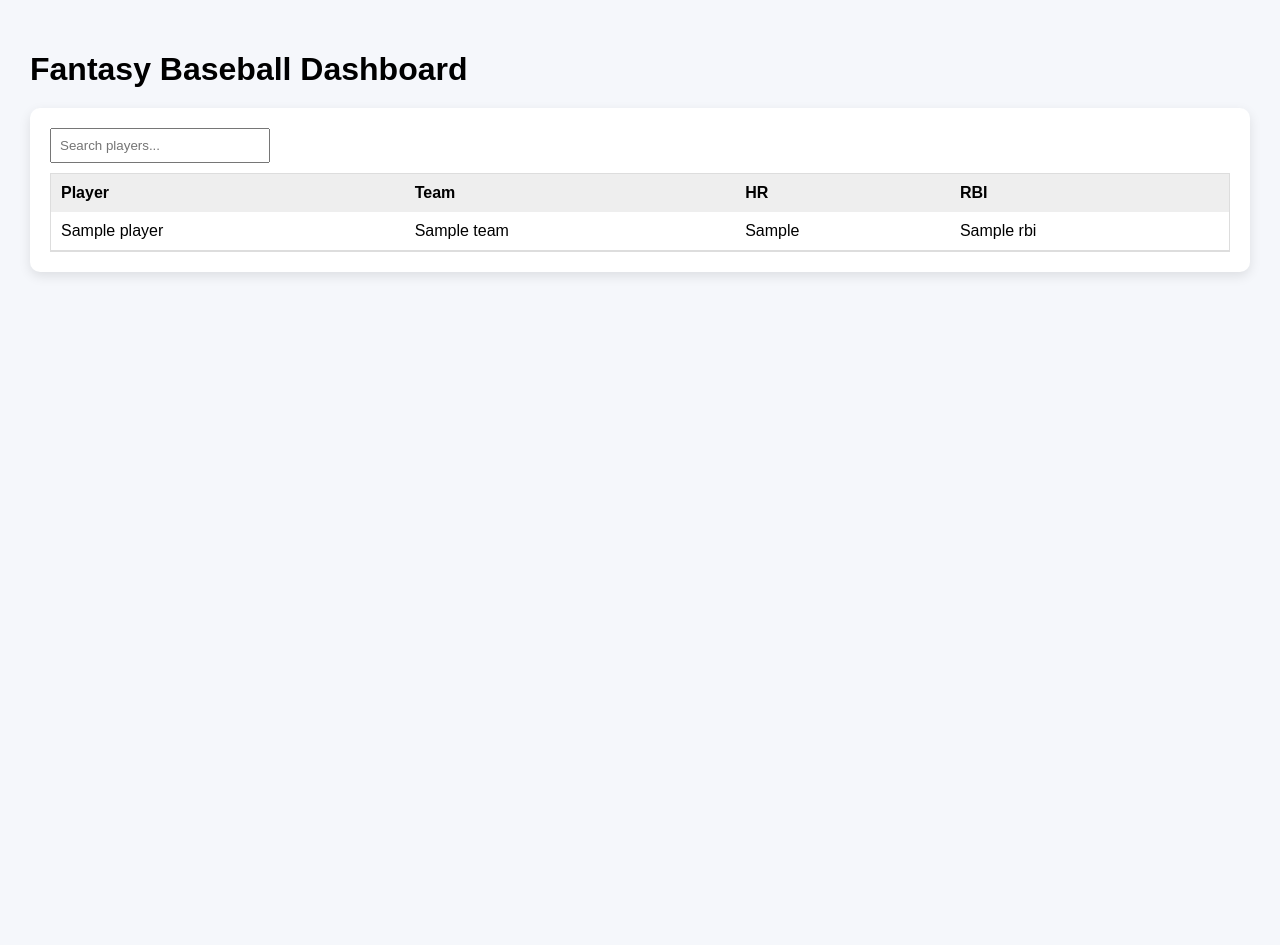
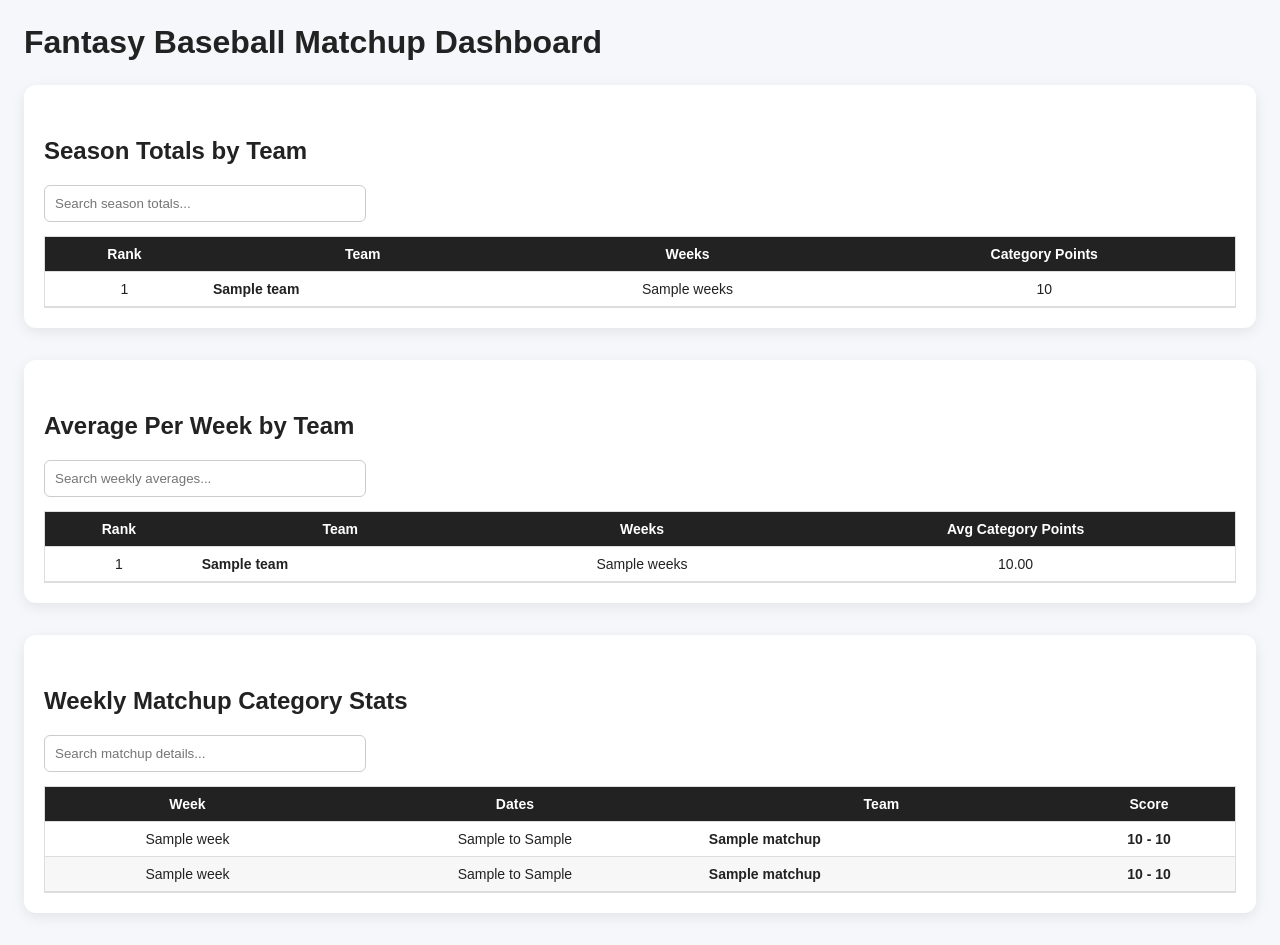
Before and after one commit to rdwood44Git/Fantasy_Baseball, a Flask app: template templates/dashboard.html in a window 1280 px wide. Before the commit the page ends 276 px from the top, so only its background shows below. Run offline with Flask 3, Linux system fonts and the light colour scheme; the template is opened without the code that fills it: most values are stand-ins (such as "Sample title", 1, 10 or a date in 2020).

Commit message:
Move dashboard to Flask template

```diff
--- a/app.py
+++ b/app.py
@@ -207,190 +207,16 @@ def build_totals(all_matchups):
     )
 
 def render_dashboard(all_matchups, totals):
-    html = """
-    <html>
-    <head>
-        <title>Fantasy Baseball Dashboard</title>
-        <style>
-            body {
-                font-family: Arial, sans-serif;
-                margin: 24px;
-                background: #f7f7f7;
-            }
-            h1, h2 {
-                color: #222;
-            }
-            table {
-                border-collapse: collapse;
-                width: 100%;
-                background: white;
-                margin-bottom: 32px;
-            }
-            th, td {
-                border: 1px solid #ddd;
-                padding: 8px;
-                text-align: center;
-                font-size: 14px;
-            }
-            th {
-                background: #222;
-                color: white;
-                position: sticky;
-                top: 0;
-            }
-            tr:nth-child(even) {
-                background: #f2f2f2;
-            }
-            .team {
-                font-weight: bold;
-                text-align: left;
-            }
-            .score {
-                font-weight: bold;
-            }
-        </style>
-    </head>
-    <body>
-    """
+    return render_template(
+        "dashboard.html",
+        all_matchups=all_matchups,
+        totals=totals,
+        SCORING_STATS=SCORING_STATS,
+        STAT_NAMES=STAT_NAMES
+    )
 
-    html += "<h1>Fantasy Baseball Matchup Dashboard</h1>"
 
-    # -----------------------------
-    # Season totals by category
-    # -----------------------------
-    html += "<h2>Season Totals by Team</h2>"
 
-    html += """
-    <table>
-        <tr>
-            <th>Rank</th>
-            <th>Team</th>
-            <th>Weeks</th>
-            <th>Category Points</th>
-    """
-
-    for stat_id in SCORING_STATS:
-        html += f"<th>Total {STAT_NAMES[stat_id]}</th>"
-
-    html += "</tr>"
-
-    for index, team in enumerate(totals, start=1):
-        html += f"""
-        <tr>
-            <td>{index}</td>
-            <td class="team">{escape(team["team"])}</td>
-            <td>{team["weeks"]}</td>
-            <td>{team["category_points"]}</td>
-        """
-
-        for stat_id in SCORING_STATS:
-            value = team["stats"][stat_id]
-
-            if stat_id in ["4", "26", "27"]:
-                # AVG / ERA / WHIP totals are not true weighted totals here,
-                # so show average instead of misleading sum.
-                display_value = f"{value / team['weeks']:.3f}"
-            else:
-                display_value = int(value)
-
-            html += f"<td>{display_value}</td>"
-
-        html += "</tr>"
-
-    html += "</table>"
-
-    # -----------------------------
-    # Per-week averages by category
-    # -----------------------------
-    html += "<h2>Average Per Week by Team</h2>"
-
-    html += """
-    <table>
-        <tr>
-            <th>Rank</th>
-            <th>Team</th>
-            <th>Weeks</th>
-            <th>Avg Category Points</th>
-    """
-
-    for stat_id in SCORING_STATS:
-        html += f"<th>Avg {STAT_NAMES[stat_id]}</th>"
-
-    html += "</tr>"
-
-    for index, team in enumerate(totals, start=1):
-        weeks = team["weeks"]
-
-        html += f"""
-        <tr>
-            <td>{index}</td>
-            <td class="team">{escape(team["team"])}</td>
-            <td>{weeks}</td>
-            <td>{team["category_points"] / weeks:.2f}</td>
-        """
-
-        for stat_id in SCORING_STATS:
-            value = team["stats"][stat_id] / weeks
-
-            if stat_id in ["4", "26", "27"]:
-                display_value = f"{value:.3f}"
-            else:
-                display_value = f"{value:.1f}"
-
-            html += f"<td>{display_value}</td>"
-
-        html += "</tr>"
-
-    html += "</table>"
-
-    # -----------------------------
-    # Weekly matchup detail table
-    # -----------------------------
-    html += "<h2>Weekly Matchup Category Stats</h2>"
-
-    html += """
-    <table>
-        <tr>
-            <th>Week</th>
-            <th>Dates</th>
-            <th>Team</th>
-            <th>Score</th>
-    """
-
-    for stat_id in SCORING_STATS:
-        html += f"<th>{STAT_NAMES[stat_id]}</th>"
-
-    html += "</tr>"
-
-    for matchup in all_matchups:
-        week = matchup["week"]
-        dates = f'{matchup["week_start"]} to {matchup["week_end"]}'
-        score = f'{matchup["team1_points"]} - {matchup["team2_points"]}'
-
-        for side in ["team1", "team2"]:
-            team_name = matchup[f"{side}_name"]
-            team_stats = matchup[f"{side}_stats"]
-
-            html += f"""
-            <tr>
-                <td>{week}</td>
-                <td>{dates}</td>
-                <td class="team">{escape(team_name)}</td>
-                <td class="score">{score}</td>
-            """
-
-            for stat_id in SCORING_STATS:
-                html += f"<td>{team_stats.get(stat_id, '')}</td>"
-
-            html += "</tr>"
-
-    html += """
-    </table>
-    </body>
-    </html>
-    """
-
-    return html
 app = Flask(__name__)
 
 @app.route("/demo")
--- a/templates/dashboard.html
+++ b/templates/dashboard.html
@@ -1,93 +1,132 @@
 <!DOCTYPE html>
 <html>
 <head>
-    <title>Fantasy Dashboard</title>
+    <title>Fantasy Baseball Dashboard</title>
+
     <style>
-        th, td {
-           text-align: left;
-        }
         body {
-            font-family: Arial;
+            font-family: Arial, sans-serif;
+            margin: 24px;
             background: #f5f7fb;
-            margin: 0;
-            padding: 30px;
+            color: #222;
         }
 
         h1 {
-            margin-bottom: 20px;
+            margin-bottom: 24px;
+        }
+
+        h2 {
+            margin-top: 32px;
         }
 
         .card {
             background: white;
             padding: 20px;
-            border-radius: 10px;
-            box-shadow: 0 4px 12px rgba(0,0,0,0.1);
+            border-radius: 12px;
+            box-shadow: 0 4px 14px rgba(0,0,0,0.08);
+            margin-bottom: 32px;
         }
 
-        input {
-            padding: 8px;
-            margin-bottom: 10px;
-            width: 200px;
+        .search-box {
+            padding: 10px;
+            width: 300px;
+            margin-bottom: 14px;
+            border: 1px solid #ccc;
+            border-radius: 6px;
         }
 
-        table {
-            width: 100%;
-            border-collapse: collapse;
-        }
-
-        th {
-            background: #eee;
-            cursor: pointer;
-            padding: 10px;
-        }
-
-        td {
-            padding: 10px;
-            border-bottom: 1px solid #ddd;
-        }
-
-        tr:hover {
-            background: #f9fafb;
-        }
         .table-container {
-         max-height: 400px;
+            max-height: 500px;
             overflow-y: auto;
             border: 1px solid #ddd;
         }
 
+        table {
+            border-collapse: collapse;
+            width: 100%;
+            background: white;
+        }
+
+        th, td {
+            border-bottom: 1px solid #ddd;
+            padding: 9px;
+            font-size: 14px;
+            text-align: center;
+            white-space: nowrap;
+        }
+
         th {
+            background: #222;
+            color: white;
             position: sticky;
             top: 0;
             z-index: 2;
-             background: #eee;
+            cursor: pointer;
+        }
+
+        tr:nth-child(even) {
+            background: #f7f7f7;
+        }
+
+        tr:hover {
+            background: #eef4ff;
+        }
+
+        .team {
+            font-weight: bold;
+            text-align: left;
+        }
+
+        .score {
+            font-weight: bold;
         }
     </style>
 </head>
 
 <body>
 
-<h1>Fantasy Baseball Dashboard</h1>
+<h1>Fantasy Baseball Matchup Dashboard</h1>
 
 <div class="card">
+    <h2>Season Totals by Team</h2>
 
-    <input type="text" id="search" placeholder="Search players..." onkeyup="filterTable()">
+    <input class="search-box" type="text" placeholder="Search season totals..."
+           onkeyup="filterTable(this, 'seasonTotalsTable')">
+
     <div class="table-container">
-      <table id="table">
+        <table id="seasonTotalsTable">
             <thead>
                 <tr>
-                <th onclick="sortTable(0)">Player</th>
-                <th onclick="sortTable(1)">Team</th>
-                <th onclick="sortTable(2)">HR</th>
-                <th onclick="sortTable(3)">RBI</th>
+                    <th onclick="sortTable('seasonTotalsTable', 0)">Rank</th>
+                    <th onclick="sortTable('seasonTotalsTable', 1)">Team</th>
+                    <th onclick="sortTable('seasonTotalsTable', 2)">Weeks</th>
+                    <th onclick="sortTable('seasonTotalsTable', 3)">Category Points</th>
+
+                    {% for stat_id in SCORING_STATS %}
+                        <th onclick="sortTable('seasonTotalsTable', {{ loop.index + 3 }})">
+                            Total {{ STAT_NAMES[stat_id] }}
+                        </th>
+                    {% endfor %}
                 </tr>
             </thead>
+
             <tbody>
-            {% for player in players %}
+                {% for team in totals %}
                 <tr>
-                <td>{{ player.name }}</td>
-                <td>{{ player.team }}</td>
-                <td>{{ player.hr }}</td>
-                <td>{{ player.rbi }}</td>
+                    <td>{{ loop.index }}</td>
+                    <td class="team">{{ team.team }}</td>
+                    <td>{{ team.weeks }}</td>
+                    <td>{{ team.category_points }}</td>
+
+                    {% for stat_id in SCORING_STATS %}
+                        {% set value = team.stats[stat_id] %}
+
+                        {% if stat_id in ["4", "26", "27"] %}
+                            <td>{{ "%.3f"|format(value / team.weeks) }}</td>
+                        {% else %}
+                            <td>{{ value|int }}</td>
+                        {% endif %}
+                    {% endfor %}
                 </tr>
                 {% endfor %}
             </tbody>
@@ -95,21 +134,126 @@
     </div>
 </div>
 
+
+<div class="card">
+    <h2>Average Per Week by Team</h2>
+
+    <input class="search-box" type="text" placeholder="Search weekly averages..."
+           onkeyup="filterTable(this, 'weeklyAverageTable')">
+
+    <div class="table-container">
+        <table id="weeklyAverageTable">
+            <thead>
+                <tr>
+                    <th onclick="sortTable('weeklyAverageTable', 0)">Rank</th>
+                    <th onclick="sortTable('weeklyAverageTable', 1)">Team</th>
+                    <th onclick="sortTable('weeklyAverageTable', 2)">Weeks</th>
+                    <th onclick="sortTable('weeklyAverageTable', 3)">Avg Category Points</th>
+
+                    {% for stat_id in SCORING_STATS %}
+                        <th onclick="sortTable('weeklyAverageTable', {{ loop.index + 3 }})">
+                            Avg {{ STAT_NAMES[stat_id] }}
+                        </th>
+                    {% endfor %}
+                </tr>
+            </thead>
+
+            <tbody>
+                {% for team in totals %}
+                <tr>
+                    <td>{{ loop.index }}</td>
+                    <td class="team">{{ team.team }}</td>
+                    <td>{{ team.weeks }}</td>
+                    <td>{{ "%.2f"|format(team.category_points / team.weeks) }}</td>
+
+                    {% for stat_id in SCORING_STATS %}
+                        {% set value = team.stats[stat_id] / team.weeks %}
+
+                        {% if stat_id in ["4", "26", "27"] %}
+                            <td>{{ "%.3f"|format(value) }}</td>
+                        {% else %}
+                            <td>{{ "%.1f"|format(value) }}</td>
+                        {% endif %}
+                    {% endfor %}
+                </tr>
+                {% endfor %}
+            </tbody>
+        </table>
+    </div>
+</div>
+
+
+<div class="card">
+    <h2>Weekly Matchup Category Stats</h2>
+
+    <input class="search-box" type="text" placeholder="Search matchup details..."
+           onkeyup="filterTable(this, 'matchupDetailTable')">
+
+    <div class="table-container">
+        <table id="matchupDetailTable">
+            <thead>
+                <tr>
+                    <th onclick="sortTable('matchupDetailTable', 0)">Week</th>
+                    <th onclick="sortTable('matchupDetailTable', 1)">Dates</th>
+                    <th onclick="sortTable('matchupDetailTable', 2)">Team</th>
+                    <th onclick="sortTable('matchupDetailTable', 3)">Score</th>
+
+                    {% for stat_id in SCORING_STATS %}
+                        <th onclick="sortTable('matchupDetailTable', {{ loop.index + 3 }})">
+                            {{ STAT_NAMES[stat_id] }}
+                        </th>
+                    {% endfor %}
+                </tr>
+            </thead>
+
+            <tbody>
+                {% for matchup in all_matchups %}
+                    {% set dates = matchup.week_start ~ " to " ~ matchup.week_end %}
+                    {% set score = matchup.team1_points ~ " - " ~ matchup.team2_points %}
+
+                    <tr>
+                        <td>{{ matchup.week }}</td>
+                        <td>{{ dates }}</td>
+                        <td class="team">{{ matchup.team1_name }}</td>
+                        <td class="score">{{ score }}</td>
+
+                        {% for stat_id in SCORING_STATS %}
+                            <td>{{ matchup.team1_stats.get(stat_id, "") }}</td>
+                        {% endfor %}
+                    </tr>
+
+                    <tr>
+                        <td>{{ matchup.week }}</td>
+                        <td>{{ dates }}</td>
+                        <td class="team">{{ matchup.team2_name }}</td>
+                        <td class="score">{{ score }}</td>
+
+                        {% for stat_id in SCORING_STATS %}
+                            <td>{{ matchup.team2_stats.get(stat_id, "") }}</td>
+                        {% endfor %}
+                    </tr>
+                {% endfor %}
+            </tbody>
+        </table>
+    </div>
+</div>
+
+
 <script>
-function filterTable() {
-    const input = document.getElementById("search").value.toLowerCase();
-    const rows = document.querySelectorAll("#table tbody tr");
+function filterTable(input, tableId) {
+    const search = input.value.toLowerCase();
+    const rows = document.querySelectorAll("#" + tableId + " tbody tr");
 
     rows.forEach(row => {
-        row.style.display = row.innerText.toLowerCase().includes(input) ? "" : "none";
+        row.style.display = row.innerText.toLowerCase().includes(search) ? "" : "none";
     });
 }
 
-function sortTable(col) {
-    alert("Sort clicked");
-    const table = document.getElementById("table");
+function sortTable(tableId, col) {
+    const table = document.getElementById(tableId);
     const tbody = table.querySelector("tbody");
     const rows = Array.from(tbody.querySelectorAll("tr"));
+
     const currentCol = table.getAttribute("data-sort-col");
     const currentDir = table.getAttribute("data-sort-dir");
     const asc = !(currentCol == col && currentDir === "asc");
@@ -126,8 +270,8 @@ function sortTable(col) {
         }
 
         return asc
-            ? x.localeCompare(y)
-            : y.localeCompare(x);
+            ? x.localeCompare(y, undefined, { numeric: true, sensitivity: "base" })
+            : y.localeCompare(x, undefined, { numeric: true, sensitivity: "base" });
     });
 
     rows.forEach(row => tbody.appendChild(row));
```
Lines whose indentation alone changed are shown as unchanged.
